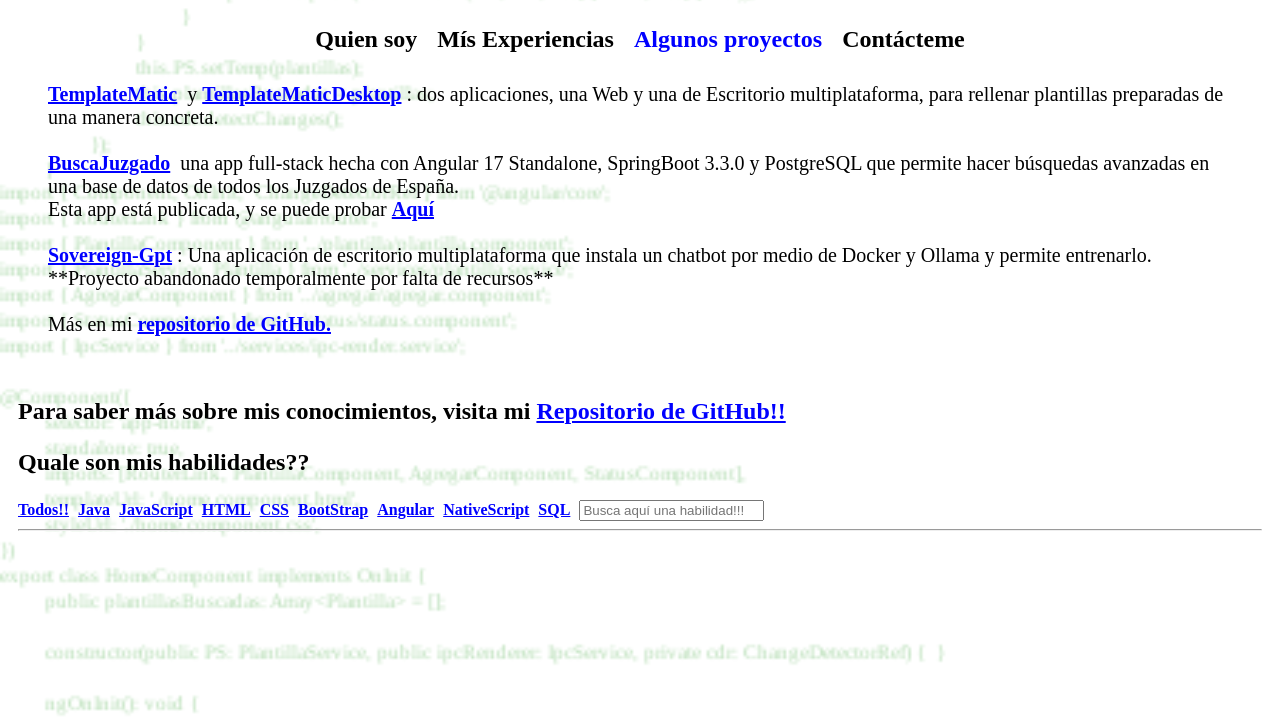
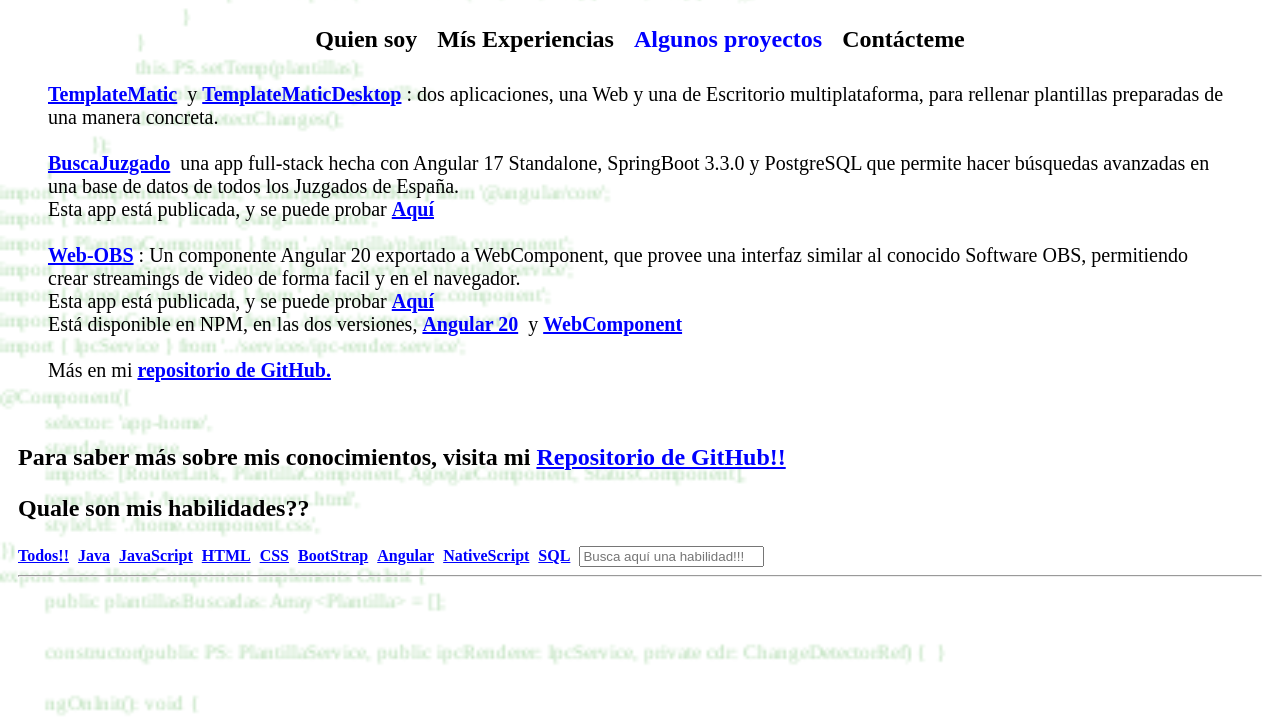
Before and after one commit to giacca90/SobreMi, a website: page index.html in a window 1280 px wide. Both pictures are taken after a click on the element "Algunos proyectos". Shown: the part 82-800 px from the top of the page. Drawn offline with Linux system fonts and the light colour scheme; no server answers.

Commit message:
Añadido proyecto Web-OBS y quitado sovereign-GPT

```diff
--- a/index.html
+++ b/index.html
@@ -45,12 +45,14 @@
                     <a href="https://github.com/giacca90/TemplateMatic" target="_blank">TemplateMatic</a> y <a href="https://github.com/giacca90/TemplateMaticDesktop" target="_blank">TemplateMaticDesktop</a>:
                     dos aplicaciones, una Web y una de Escritorio multiplataforma, para rellenar plantillas preparadas de una manera concreta.
                     <br> <br>
-					<a href="https://github.com/giacca90/BuscaJuzgado" target="_blank">BuscaJuzgado</a>
-					una app full-stack hecha con Angular 17 Standalone, SpringBoot 3.3.0 y PostgreSQL que permite hacer búsquedas avanzadas en una base de datos de todos los Juzgados de España. <br>
-					Esta app está publicada, y se puede probar <a href="https://giacca90.github.io/BuscaJuzgado/" target="_blank">Aquí</a>
-					<br> <br>
-                    <a href="https://github.com/giacca90/Sovereign-Gpt" target="_blank">Sovereign-Gpt</a>:
-                    Una aplicación de escritorio multiplataforma que instala un chatbot por medio de Docker y Ollama y permite entrenarlo. **Proyecto abandonado temporalmente por falta de recursos**
+										<a href="https://github.com/giacca90/BuscaJuzgado" target="_blank">BuscaJuzgado</a>
+										una app full-stack hecha con Angular 17 Standalone, SpringBoot 3.3.0 y PostgreSQL que permite hacer búsquedas avanzadas en una base de datos de todos los Juzgados de España. <br>
+										Esta app está publicada, y se puede probar <a href="https://giacca90.github.io/BuscaJuzgado/" target="_blank">Aquí</a>
+										<br> <br>
+                    <a href="https://github.com/giacca90/web-obs" target="_blank">Web-OBS</a>:
+                    Un componente Angular 20 exportado a WebComponent, que provee una interfaz similar al conocido Software OBS, permitiendo crear streamings de video de forma facil y en el navegador. <br>
+										Esta app está publicada, y se puede probar <a href="https://giacca90.github.io/web-obs/" target="_blank">Aquí</a> <br>
+										Está disponible en NPM, en las dos versiones, <a href="https://www.npmjs.com/package/web-obs" target="_blank">Angular 20</a> y <a href="https://www.npmjs.com/package/web-obs-wc" target="_blank">WebComponent</a>
                     <br> <br>
                     Más en mi <a href="https://github.com/giacca90" target="_blank">repositorio de GitHub.</a>
                 </p>
```
Also changed, not shown: certificados/GSAP Web Development and Animation Mastery.jpg (added).
